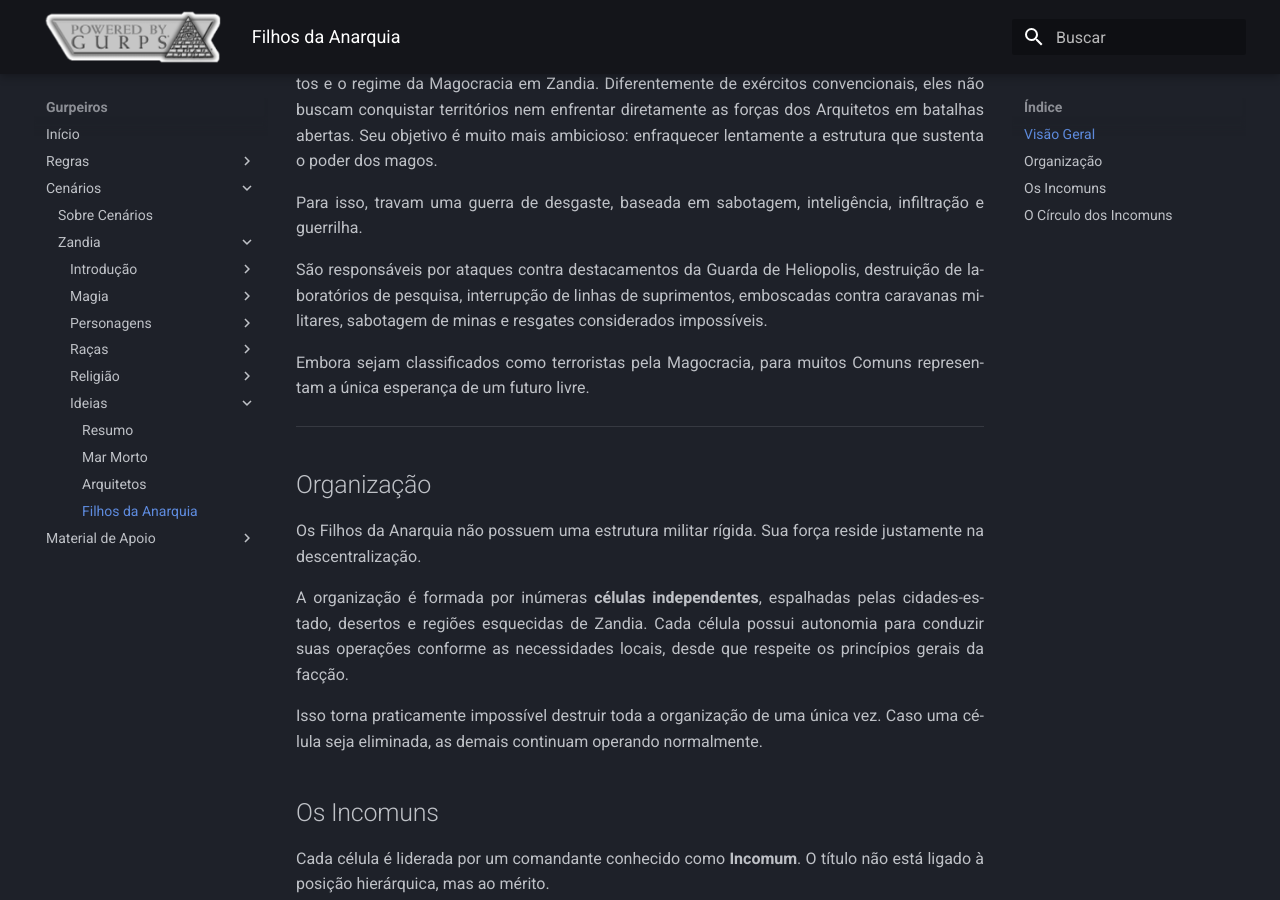
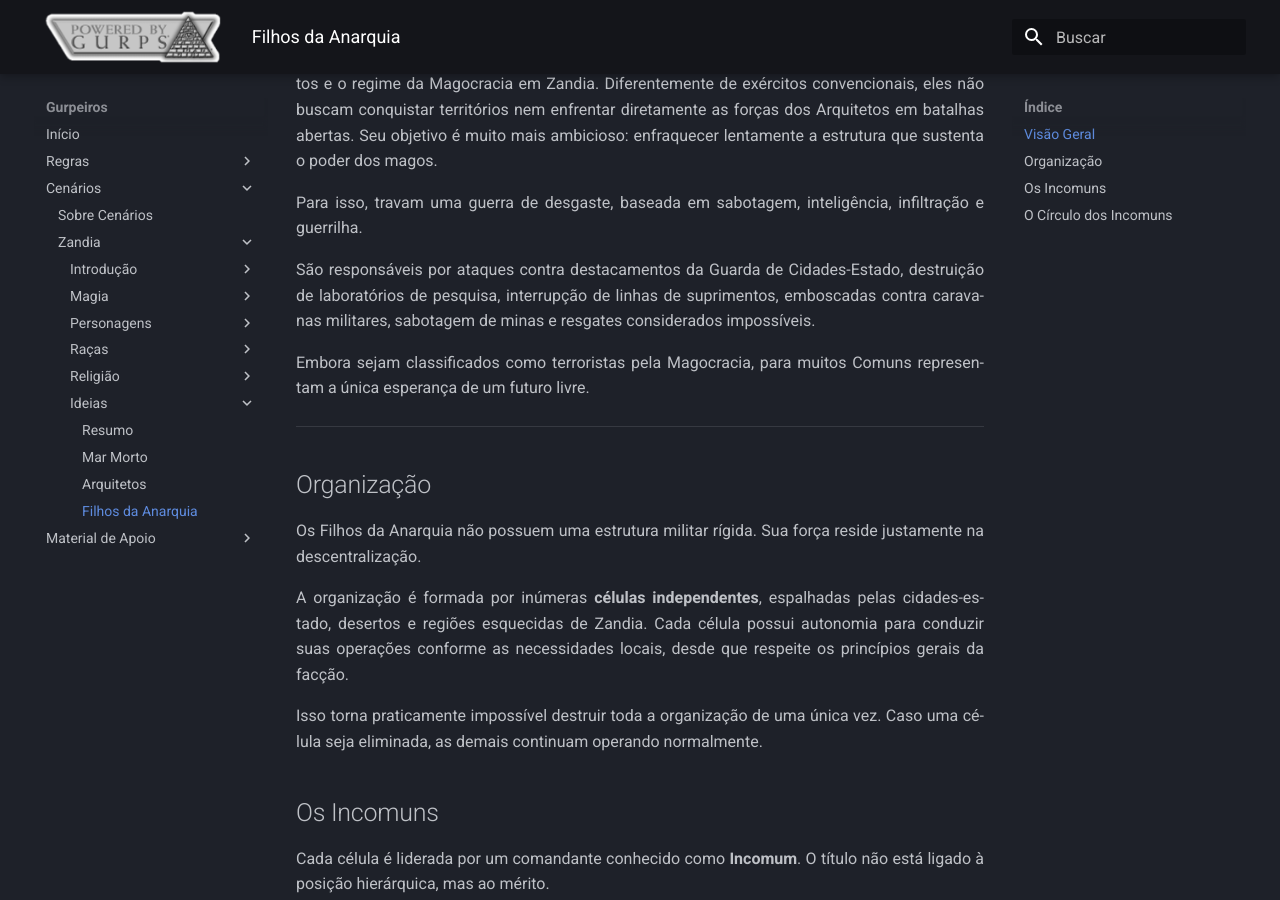
Before and after one commit to brbreis-1723/gurpeiros, an MkDocs documentation site: the page built from docs/cenarios/zandia/ideias/filhos_anarquia.md, in a window 1280 px wide and 900 px high, scrolled down 302 px. Built offline with MkDocs 1.6.1 and Material for MkDocs 9.7.7, drawn with Linux system fonts in a browser that asks for light colours.

Commit message:
atualiza site mkdocs

```diff
--- a/docs/cenarios/zandia/ideias/filhos_anarquia.md
+++ b/docs/cenarios/zandia/ideias/filhos_anarquia.md
@@ -9,7 +9,7 @@ Os **Filhos da Anarquia** são a maior e mais influente organização de resist
 
 Para isso, travam uma guerra de desgaste, baseada em sabotagem, inteligência, infiltração e guerrilha.
 
-São responsáveis por ataques contra destacamentos da Guarda de Heliopolis, destruição de laboratórios de pesquisa, interrupção de linhas de suprimentos, emboscadas contra caravanas militares, sabotagem de minas e resgates considerados impossíveis.
+São responsáveis por ataques contra destacamentos da Guarda de Cidades-Estado, destruição de laboratórios de pesquisa, interrupção de linhas de suprimentos, emboscadas contra caravanas militares, sabotagem de minas e resgates considerados impossíveis.
 
 Embora sejam classificados como terroristas pela Magocracia, para muitos Comuns representam a única esperança de um futuro livre.
 
```
